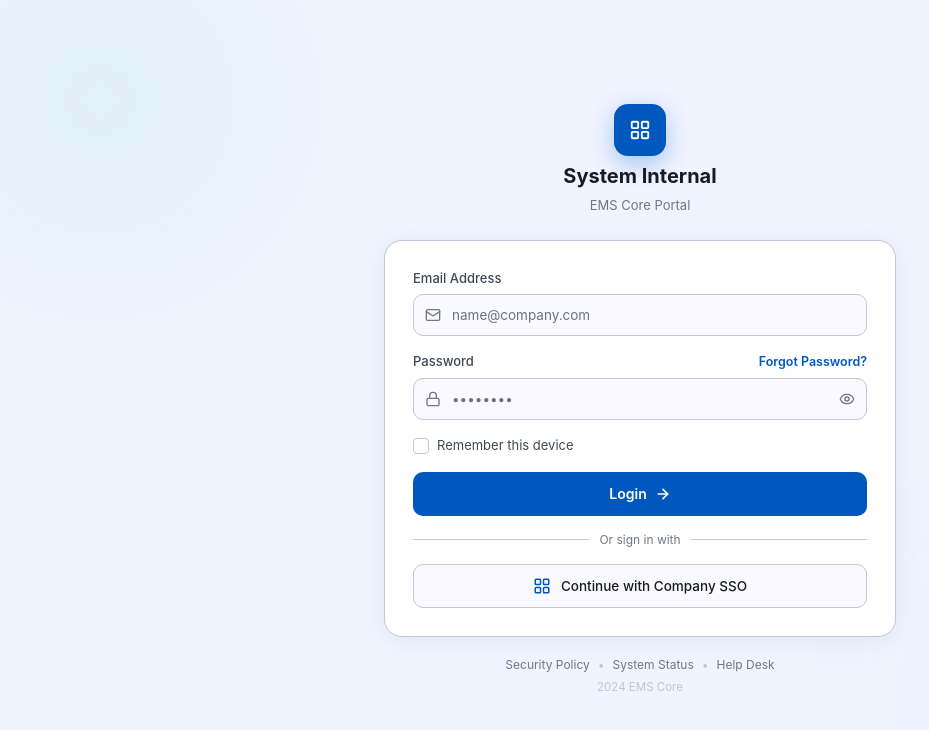
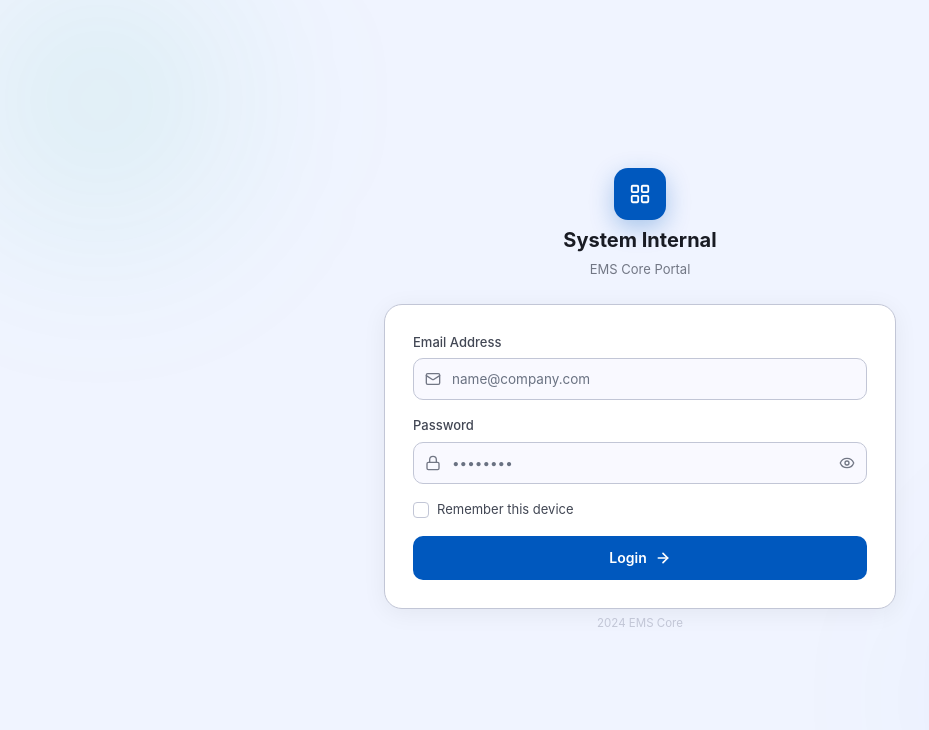
Before and after one commit to vaiozaffana/system-internal-company, a Vue app in the folder client/: page /login in a window 1280 px wide. Shown: the top 730 px of the page, without its empty margins (0-929 px from the left). Built offline with nearby package versions, Linux system fonts and the light colour scheme; no server answers.

Commit message:
chore(doc): update README.md

```diff
--- a/client/src/views/LoginView.vue
+++ b/client/src/views/LoginView.vue
@@ -77,7 +77,6 @@ const handleLogin = async () => {
           <div class="flex flex-col gap-1.5">
             <div class="flex items-center justify-between">
               <label class="text-[13px] font-medium text-[#424754]">Password</label>
-              <a href="#" class="text-[12.5px] font-semibold text-[#0058be]">Forgot Password?</a>
             </div>
             <div class="relative flex items-center">
               <Lock
@@ -127,28 +126,6 @@ const handleLogin = async () => {
             <ArrowRight v-if="!auth.loading" :size="16" :stroke-width="2.5" />
           </button>
         </form>
-
-        <div
-          class="flex items-center gap-2.5 text-xs text-[#727785] before:h-px before:flex-1 before:bg-[#c2c6d6] before:content-[''] after:h-px after:flex-1 after:bg-[#c2c6d6] after:content-['']"
-        >
-          <span>Or sign in with</span>
-        </div>
-
-        <button
-          type="button"
-          class="flex items-center justify-center gap-2.5 rounded-[10px] border border-[#c2c6d6] bg-[#f9f9ff] p-[11px] text-[13.5px] font-medium text-[#191b23] transition hover:border-[#a8adbd] hover:bg-[#f0f0ff]"
-        >
-          <LayoutGrid :size="18" color="#0058be" :stroke-width="2" />
-          Continue with Company SSO
-        </button>
-      </div>
-
-      <div class="mt-5 flex w-full max-w-[380px] items-center justify-center gap-2 text-xs text-[#727785]">
-        <a href="#" class="text-[#727785] no-underline hover:text-[#424754]">Security Policy</a>
-        <span class="text-[#c2c6d6]">•</span>
-        <a href="#" class="text-[#727785] no-underline hover:text-[#424754]">System Status</a>
-        <span class="text-[#c2c6d6]">•</span>
-        <a href="#" class="text-[#727785] no-underline hover:text-[#424754]">Help Desk</a>
       </div>
       <div class="mt-1.5 text-[11.5px] text-[#c2c6d6]">2024 EMS Core</div>
     </div>
--- a/client/src/views/SupportView.vue
+++ b/client/src/views/SupportView.vue
@@ -34,7 +34,7 @@ const buildFaqs = () => {
     {
       question: 'Bagaimana cara reset password?',
       answer:
-        'Saat ini fitur reset password mandiri belum tersedia. Silakan hubungi admin atau tim IT melalui kontak di bawah halaman ini untuk meminta reset password akun Anda.',
+        'Saat ini fitur reset password masih di pegang oleh admin. Silakan hubungi admin atau tim IT melalui kontak di bawah halaman ini untuk meminta reset password akun Anda.',
     },
     {
       question: "Kenapa status saya 'Terlambat'?",
```
Also changed, not shown: 1 other file (tests, documents, lock files or other folders).
